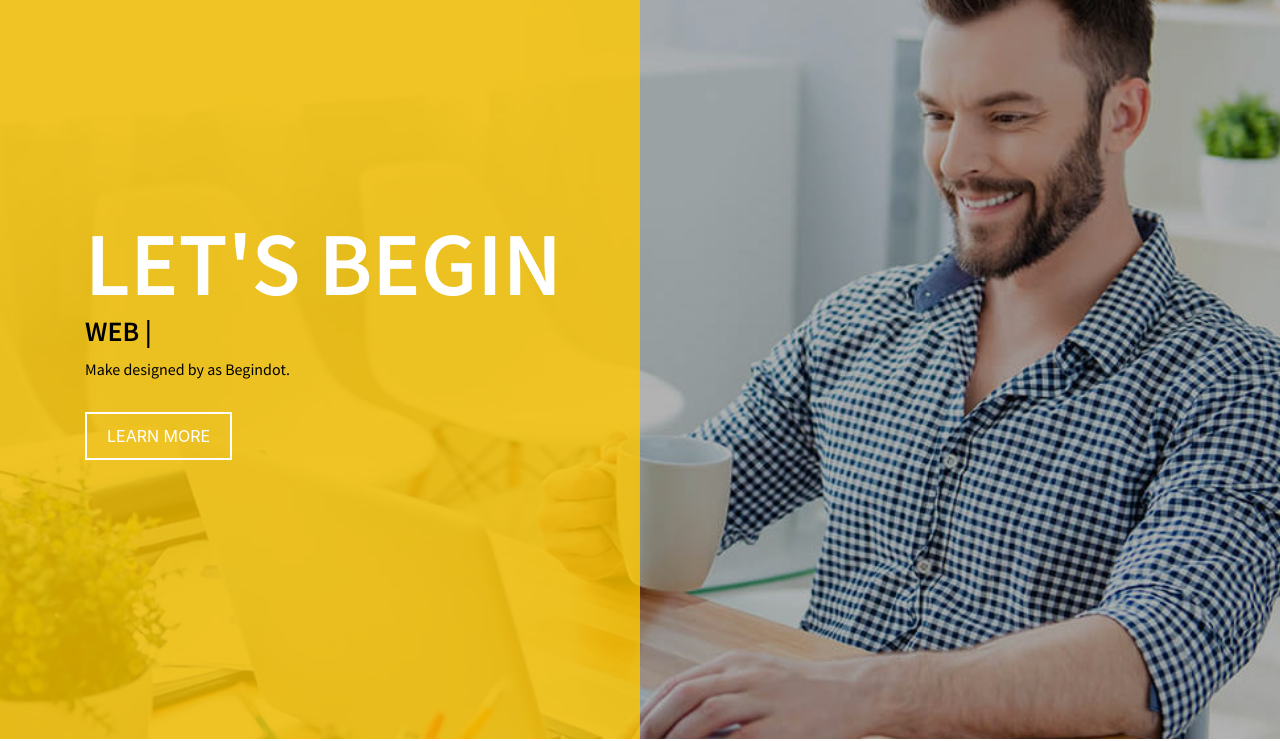
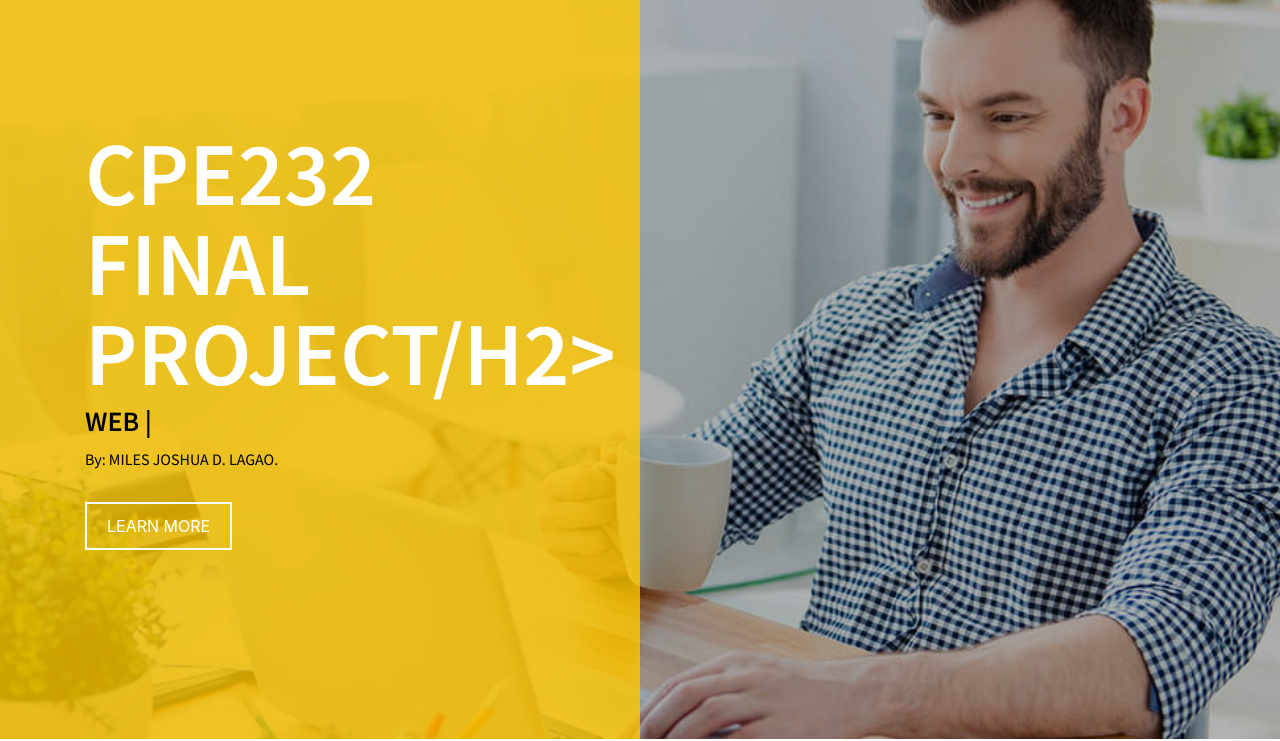
Before and after one commit to Miles0821/Miles0821.github.io, a plain HTML site: page index.html in a window 1280 px wide. Shown: the part 61-802 px from the top of the page. Drawn offline with Linux system fonts and the light colour scheme.

Commit message:
Update index.html

```diff
--- a/index.html
+++ b/index.html
@@ -71,9 +71,9 @@
             <div class="hero-content h-100">
                 <div class="d-table">
                     <div class="d-table-cell">
-                        <h2 class="text-uppercase">Let's Begin</h2>
+                        <h2 class="text-uppercase">CPE232 Final Project/h2>
                         <h3 class="text-uppercase"><span class="typed"></span></h3>
-                        <p>Make designed by as Begindot.</p>
+                        <p>By: MILES JOSHUA D. LAGAO.</p>
                         <a href="#about" class="button smooth-scroll">Learn More</a>
                     </div>
                 </div>
```
